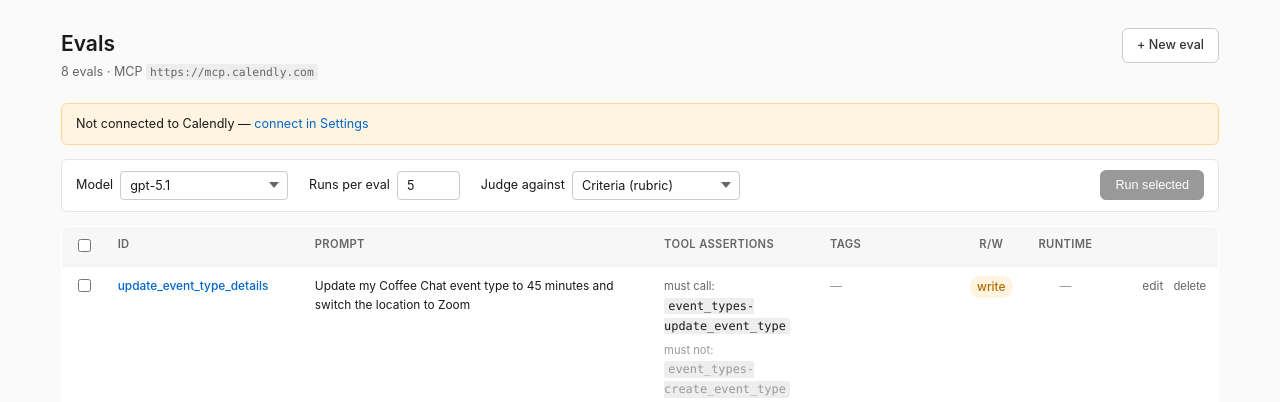
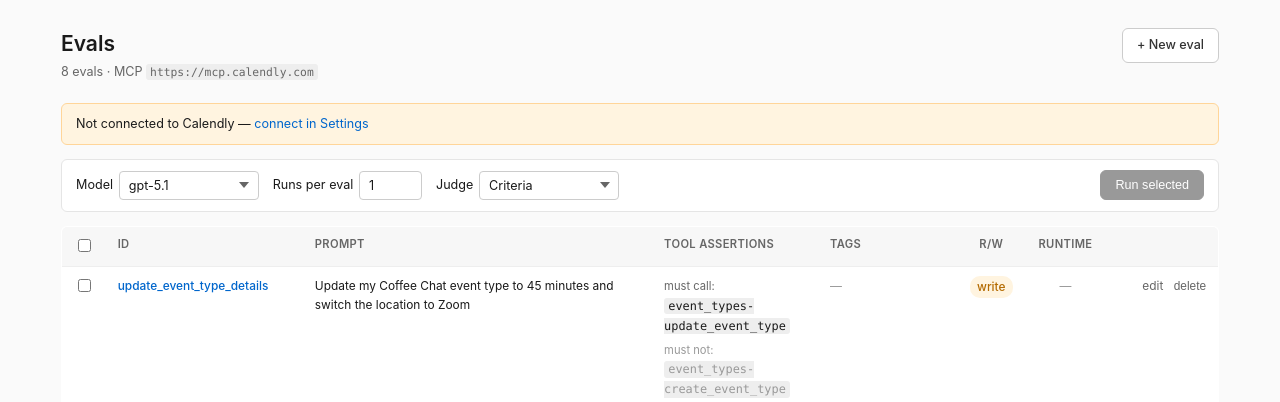
Before and after one commit to mkimelblat/mcp-testing, a FastAPI app: page / in a window 1280 px wide. Shown: the part 54-456 px from the top of the page. Run offline with FastAPI, Linux system fonts and the light colour scheme; data comes from the database, SQL or seed files in the repository; some libraries are stand-ins or nearby versions.

Commit message:
Tighten run bar so all controls fit on one line; default runs/eval to 1
Adding the judge-mode selector pushed the run bar past one line, so the
two trailing buttons wrapped down. Three changes to fix:

- run-bar CSS: flex-wrap: nowrap, gap 1.5rem -> 1rem, label nowrap,
  select width 12rem -> 10rem.
- Shorter labels/option text: 'Judge against' -> 'Judge', 'Criteria
  (rubric)' / 'Exemplar (reference response)' -> 'Criteria' /
  'Exemplar'. 'Reset + setup fixtures' -> 'Reset fixtures'.
- Default runs per eval: 5 -> 1. Single-iteration runs are the common
  case while iterating; bumping to 5 is a deliberate choice for
  reliability sweeps.

Co-Authored-By: Claude Opus 4.7 <noreply@anthropic.com>

```diff
--- a/app/static/style.css
+++ b/app/static/style.css
@@ -218,12 +218,13 @@ code {
 
 /* ── Run bar ───────────────────────────────────────────────────────────── */
 .run-bar {
-    display: flex; align-items: center; gap: 1.5rem;
+    display: flex; flex-wrap: nowrap; align-items: center; gap: 1rem;
     margin-bottom: 1rem; padding: 0.75rem 1rem;
     background: white; border: 1px solid #e5e5e5; border-radius: 6px;
 }
-.run-bar label { display: flex; align-items: center; gap: 0.5rem; font-size: 0.9rem; }
-.run-bar button { margin-left: auto; }
+.run-bar label { display: flex; align-items: center; gap: 0.4rem; font-size: 0.9rem; white-space: nowrap; }
+.run-bar > button { margin-left: auto; }
+.run-bar > button + button { margin-left: 0; }
 
 /* ── Forms ─────────────────────────────────────────────────────────────── */
 /* Base form controls — keep inputs/selects/textareas visually consistent
@@ -268,7 +269,7 @@ textarea:focus {
     box-shadow: 0 0 0 2px rgba(0, 102, 204, 0.15);
 }
 .run-bar input[type="number"] { width: 4.5rem; }
-.run-bar select { width: 12rem; text-overflow: ellipsis; }
+.run-bar select { width: 10rem; text-overflow: ellipsis; }
 
 .test-form {
     background: white; border: 1px solid #e5e5e5; border-radius: 6px;
--- a/app/templates/index.html
+++ b/app/templates/index.html
@@ -66,13 +66,13 @@
         </label>
         <label>
             Runs per eval
-            <input type="number" name="runs_per_test" value="5" min="1" max="50">
+            <input type="number" name="runs_per_test" value="1" min="1" max="50">
         </label>
         <label>
-            Judge against
+            Judge
             <select name="judge_mode">
-                <option value="criteria" selected>Criteria (rubric)</option>
-                <option value="exemplar">Exemplar (reference response)</option>
+                <option value="criteria" selected>Criteria</option>
+                <option value="exemplar">Exemplar</option>
             </select>
         </label>
         {% if all_tags %}
@@ -95,7 +95,7 @@
                 hx-indicator="#fixture-spinner"
                 {% if not env_status.calendly %}disabled{% endif %}
                 title="Reset prior-run mutations, then re-establish baseline fixtures (Coffee Chat, cash0902 booking, etc.) on the staging account.">
-            Reset + setup fixtures
+            Reset fixtures
             <span id="fixture-spinner" class="htmx-indicator">…</span>
         </button>
         {% endif %}
```
